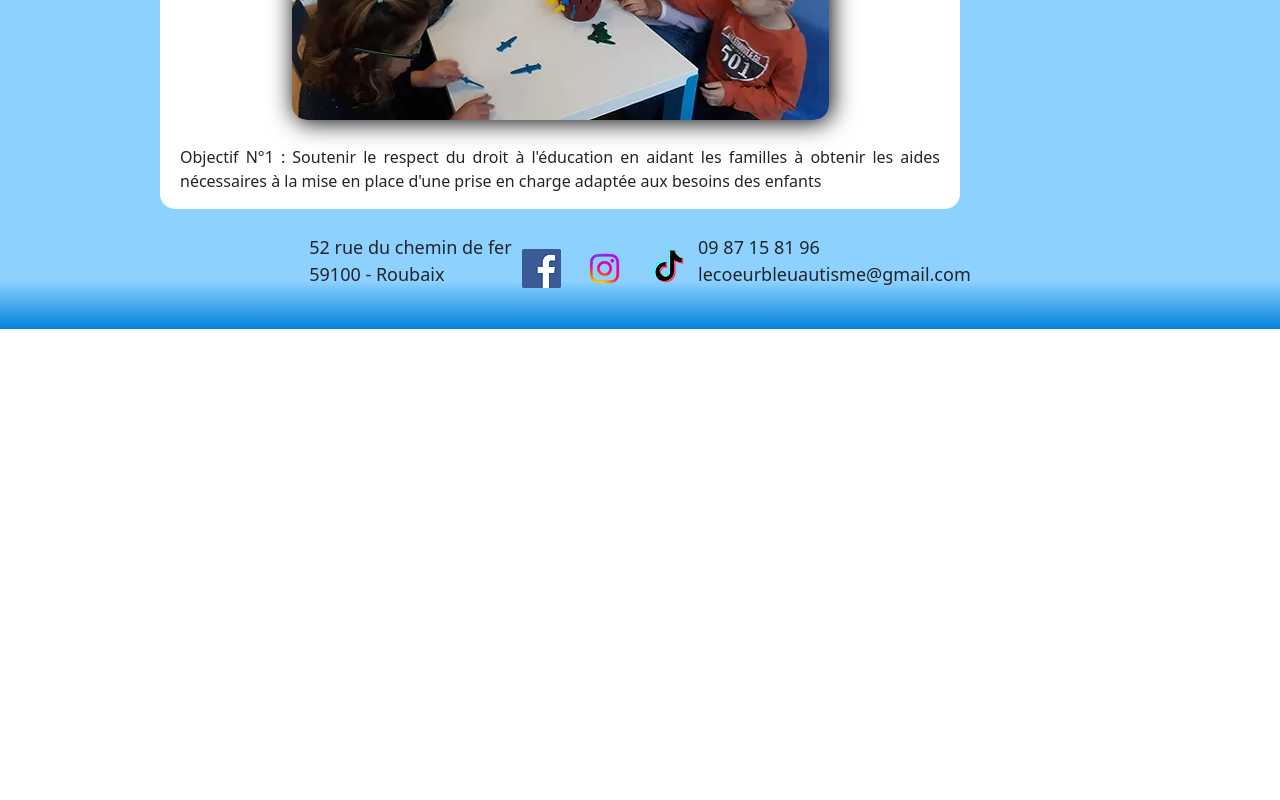
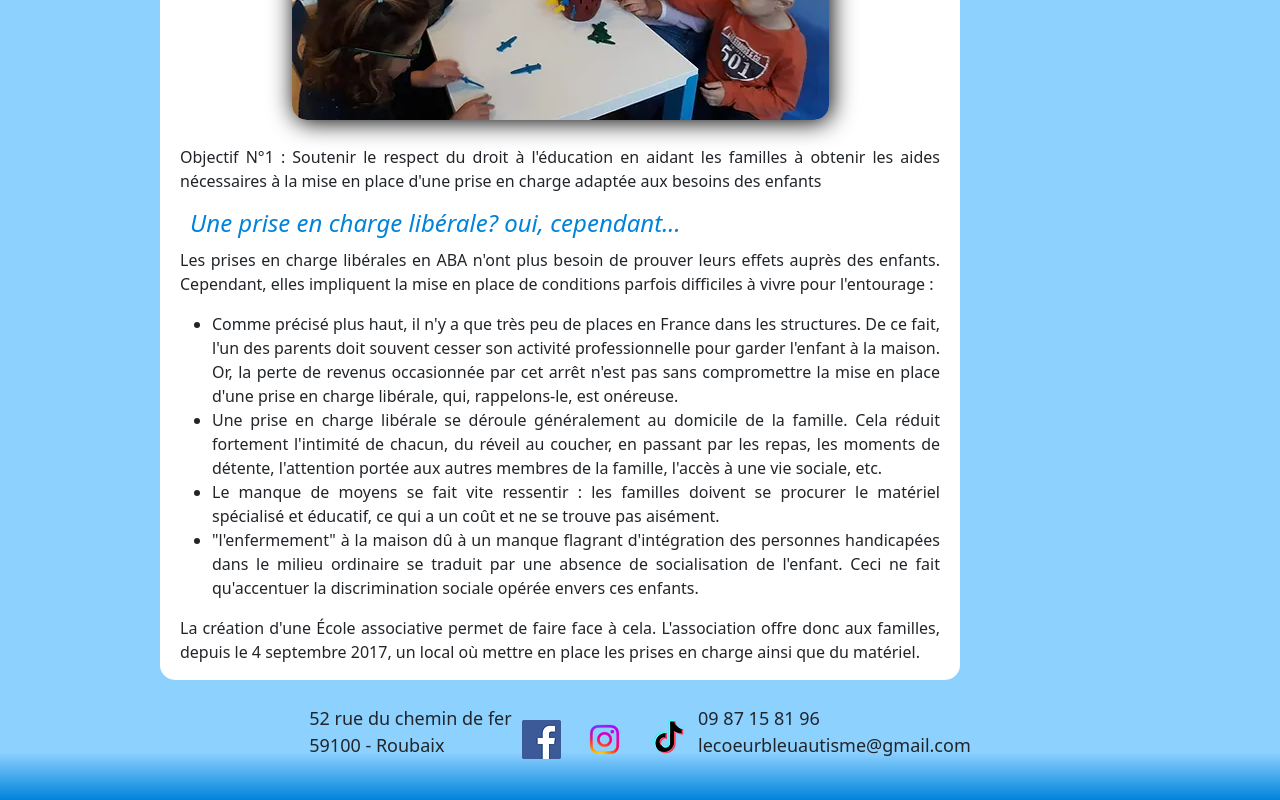
Before and after one commit to Kazzouwi/Eval1, a plain HTML site: page index.html in a window 1280 px wide. Shown: the part 1241-2041 px from the top of the page. Before the commit the page ends 1570 px from the top, so only its background shows below. Drawn offline with nearby package versions, Linux system fonts and the light colour scheme.

Commit message:
fin de rédaction

```diff
--- a/index.html
+++ b/index.html
@@ -21,28 +21,41 @@
             <h4><i>La fondation et les missions</i></h4>
             <p>L'association Le Cœur Bleu a été fondée le 11 mai 2017 par Cathia Garguir, psychologue ABA de profession. Face à la réalité que rencontrent les multiples familles
                 avec qui elle travaille, Cathia Garguir décide alors de se lancer dans un combat de grande envergure, motivé par les objectifs suivants :</p>
+
             <h4><i>La prise en charge du handicap en France, une prise de conscience</i></h4>
             <p>Actuellement, la grande majorité des prises en charge proposées aux personnes avec autisme en France ne sont pas adaptées et ne suivent pas les recommandations de la
                 Haute Autorité de Santé (HAS). Elles ne proposent, par exemple,  presque pas de travail individualisé et les équipes ne sont que peu, voire pas formées aux approches
-                recommandées par la HAS.
-            </p>
+                recommandées par la HAS.</p>
             <p>Il existe cependant quelques centres formés à l’ABA (Camus à Villeneuve d'Ascq et le service Teddimôme à Villeneuve d'Ascq pour le Nord Pas de Calais), mais il n’y a pas
-                 assez de places pour toutes les personnes avec autisme en ayant besoin (environ 30 pour ces 2 structures confondues).
-            </p>
+                 assez de places pour toutes les personnes avec autisme en ayant besoin (environ 30 pour ces 2 structures confondues).</p>
             <p>Du fait du manque de places en structure, les familles font donc généralement appel à des professionnels libéraux. Un problème se pose alors : l'ABA n'étant toujours pas
                 prise en charge par la sécurité sociale, comment financer cette solution? La Maison Départementale de Personnes Handicapées (MDPH) permet cela, mais de manière largement
                 insuffisante. Ainsi les familles obtiennent souvent une aide sous la forme de l'Allocation d'Education de l'Enfant Handicapé (AEEH) qui est comprise, avec les compléments
                  2 ou 3, entre 394,42€ et 504,21€ par mois. Certaines familles, plus rares, obtiennent la Prestation de Compensation du Handicap (PCH) qui permet de recevoir une aide financière
-                 plus conséquente. Mais encore une fois, elles se retrouvent en difficultés car l'emploi d'un psychologue n'est pris en charge par cette subvention qu'à hauteur de 100€ par mois.
-            </p>
+                 plus conséquente. Mais encore une fois, elles se retrouvent en difficultés car l'emploi d'un psychologue n'est pris en charge par cette subvention qu'à hauteur de 100€ par mois.</p>
             <p>Cette situation semble cependant improbable car une prise en charge libérale complète en ABA revient environ à 3300€ par mois (comprenant l'emploi d'un psychologue et d'un éducateur).
                  A l'inverse, une prise en charge en structure (dont la plupart ne suivent pas ou peu les recommandations de l'HAS) revient à 700€ par JOUR en hôpital de jour (source : Autisme France, 2013
                  ) et à, en moyenne, 4500€ par mois en IME, IEM, etc. (source : rapport de l'ARS en 2012). Cette incohérence donne place à de nombreux cas de familles d'enfants porteurs d'autisme dits "sans solution"
-                 dus à l'impossibilité de financer de tels aménagements.
-            </p>
+                 dus à l'impossibilité de financer de tels aménagements. </p>
             <img src="img/cb1.png">
-            <p>
-                Objectif N°1 : Soutenir le respect du droit à l'éducation en aidant les familles à obtenir les aides nécessaires à la mise en place d'une prise en charge adaptée aux besoins des enfants</p>
+            <p>Objectif N°1 : Soutenir le respect du droit à l'éducation en aidant les familles à obtenir les aides nécessaires à la mise en place d'une prise en charge adaptée aux besoins des enfants</p>
+
+            <h4><i>Une prise en charge libérale? oui, cependant...</i></h4>
+            <p>Les prises en charge libérales en ABA n'ont plus besoin de prouver leurs effets auprès des enfants. Cependant, elles impliquent la mise en place de conditions parfois difficiles à vivre pour
+                 l'entourage :</p>
+            <ul>
+                <li>Comme précisé plus haut, il n'y a que très peu de places en France dans les structures. De ce fait, l'un des parents doit souvent cesser son activité professionnelle pour garder l'enfant à la maison.
+                     Or, la perte de revenus occasionnée par cet arrêt n'est pas sans compromettre la mise en place d'une prise en charge libérale, qui, rappelons-le, est onéreuse.
+                </li>
+                <li>Une prise en charge libérale se déroule généralement au domicile de la famille. Cela réduit fortement l'intimité de chacun, du réveil au coucher, en passant par les repas, les moments de détente, l'attention
+                    portée aux autres membres de la famille, l'accès à une vie sociale, etc.
+                </li>
+                <li>Le manque de moyens se fait vite ressentir : les familles doivent se procurer le matériel spécialisé et éducatif, ce qui a un coût et ne se trouve pas aisément. </li>
+                <li>"l'enfermement" à la maison dû à un manque flagrant d'intégration des personnes handicapées dans le milieu ordinaire se traduit par une absence de socialisation de l'enfant. Ceci ne fait qu'accentuer la discrimination
+                     sociale opérée envers ces enfants.
+                </li>
+            </ul>
+            <p>La création d'une École associative permet de faire face à cela. L'association offre donc aux familles, depuis le 4 septembre 2017, un local où mettre en place les prises en charge ainsi que du matériel. </p>
         </article>
         <aside>
             <h3>Aidez nous</h3>
--- a/style.css
+++ b/style.css
@@ -89,7 +89,7 @@ aside h3 {
     margin-top: 25px;
 }
 
-p {
+p, li {
     text-align: justify;
 }
 
```
